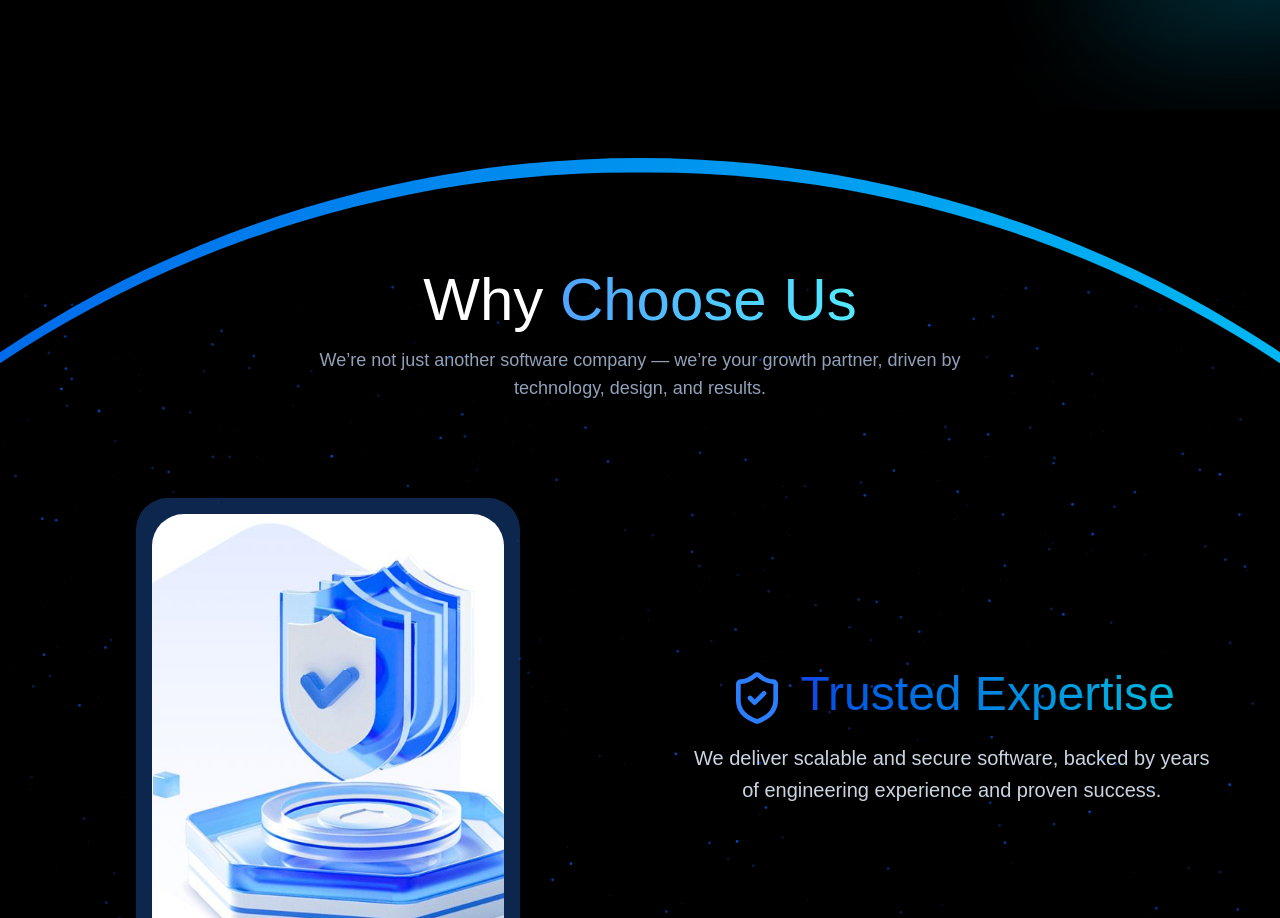
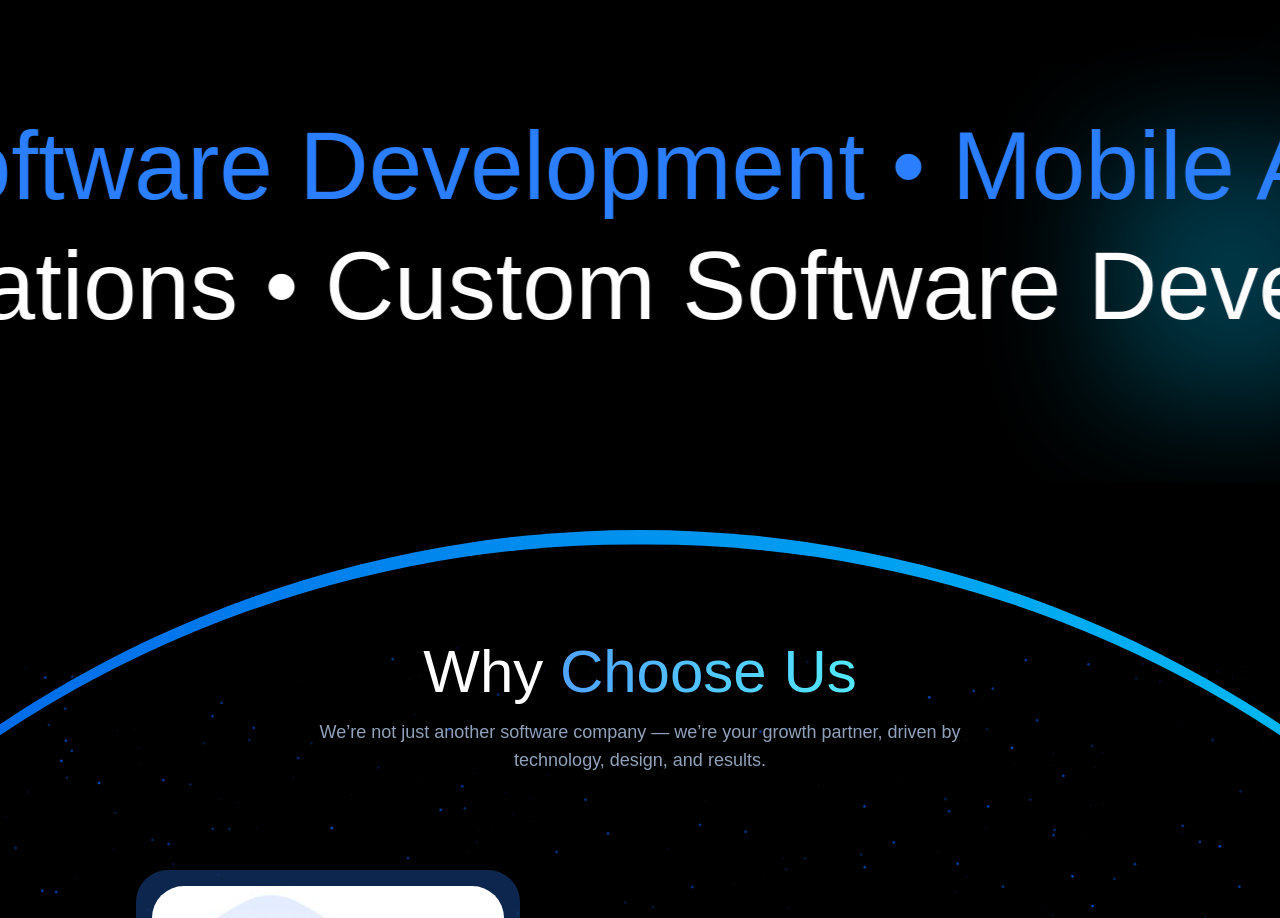
Before and after one commit to UNITY-11/unity11, a Next.js app in the folder client/: page / in a window 1280 px wide. Shown: the part 2857-3775 px from the top of the page. Built offline with nearby package versions, Linux system fonts and the light colour scheme.

Commit message:
feat(services section) : add the scroll based velocity ui in the bottom section

```diff
--- a/client/src/components/sections/home/ServiceSection.tsx
+++ b/client/src/components/sections/home/ServiceSection.tsx
@@ -1,5 +1,9 @@
 "use client";
 
+import {
+  ScrollVelocityContainer,
+  ScrollVelocityRow,
+} from "@/components/ui/MagicUi/ScrollBasedVelocity";
 import { motion } from "framer-motion";
 import { Code2, Layers, Smartphone, Cloud, Cpu, Palette } from "lucide-react";
 import React from "react";
@@ -52,10 +56,7 @@ export default function seServiceSection() {
   ];
 
   return (
-    <section
-      id="services"
-      className="relative py-20 lg:py-28 overflow-hidden"
-    >
+    <section id="services" className="relative py-20 lg:py-28 overflow-hidden">
       <div className="absolute inset-0" />
 
       {/* Blur background accent */}
@@ -110,7 +111,7 @@ export default function seServiceSection() {
                       {service.desc}
                     </p>
                   </div>
-                   <div className="absolute top-6 right-6 rounded-full p-3 bg-white/20 backdrop-blur-xs text-white">
+                  <div className="absolute top-6 right-6 rounded-full p-3 bg-white/20 backdrop-blur-xs text-white">
                     {service.icon}
                   </div>
                   {/* Bottom content wrapper (Icon & Button) */}
@@ -126,6 +127,26 @@ export default function seServiceSection() {
           ))}
         </div>
       </div>
+
+      <div className="relative w-screen">
+        <ScrollVelocityContainer className="text-4xl md:text-8xl mt-30 mb-5 bg-clip-text text-blue-500 pb-2 z-10">
+          <ScrollVelocityRow baseVelocity={1} direction={1} className="pb-2">
+            ustom Software Development • Mobile Apps • Web Apps • SaaS
+            Platforms • UI/UX Design • DevOps & Cloud • API Development • AI
+            Integrations • C
+          </ScrollVelocityRow>
+
+          <ScrollVelocityRow
+            baseVelocity={1}
+            direction={-1}
+            className="text-white pb-2 mt-4"
+          >
+            ustom Software Development • Mobile Apps • Web Apps • SaaS
+            Platforms • UI/UX Design • DevOps & Cloud • API Development • AI
+            Integrations • C
+          </ScrollVelocityRow>
+        </ScrollVelocityContainer>
+      </div>
     </section>
   );
 }
```
